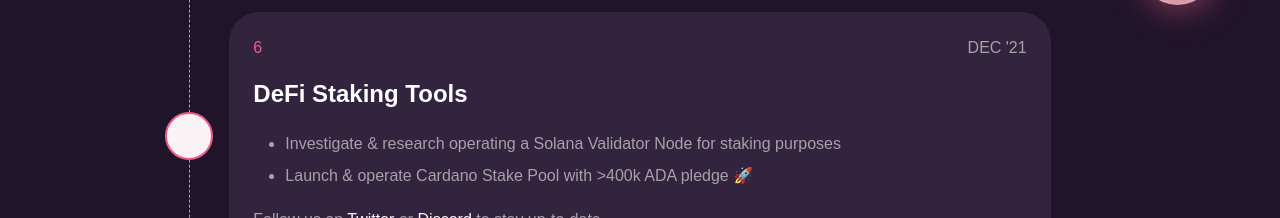
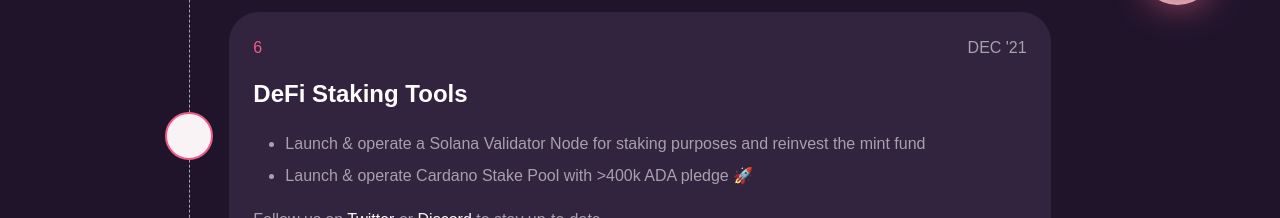
Before and after one commit to meemalabs/hoodratz.io, a Vue app: page /roadmap in a window 1280 px wide. Shown: the part 2280-2498 px from the top of the page. Built offline with nearby package versions, Linux system fonts and the light colour scheme; a web font is replaced by a local one.

Commit message:
chore: wip

```diff
--- a/src/views/Roadmap.vue
+++ b/src/views/Roadmap.vue
@@ -406,7 +406,7 @@ import AppFooter from "@/components/AppFooter.vue";
 
               <p class="leading-8">
                 <ul class="pl-8 leading-8 list-disc">
-                  <li>Investigate &amp; research operating a Solana Validator Node for staking purposes</li>
+                  <li>Launch &amp; operate a Solana Validator Node for staking purposes and reinvest the mint fund</li>
                   <li>Launch &amp; operate Cardano Stake Pool with >400k ADA pledge 🚀</li>
                 </ul>
               </p>
```
